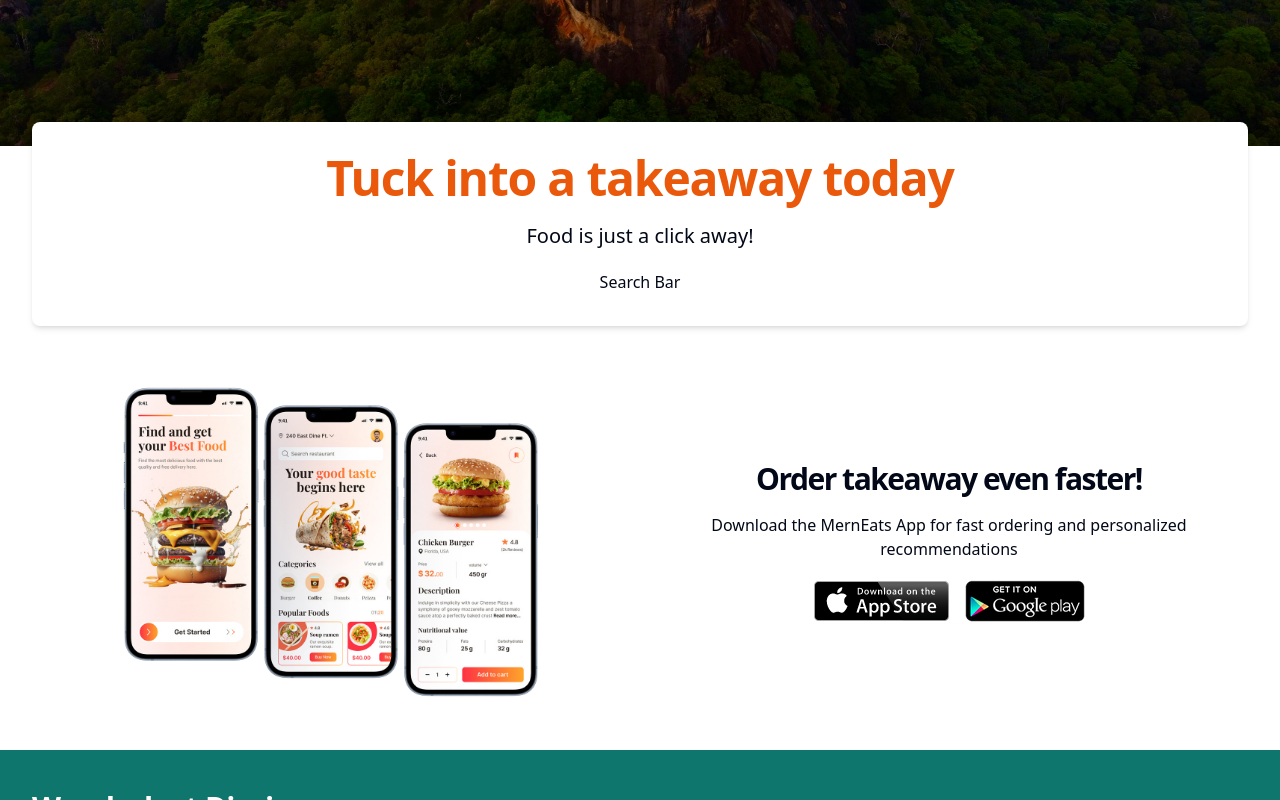
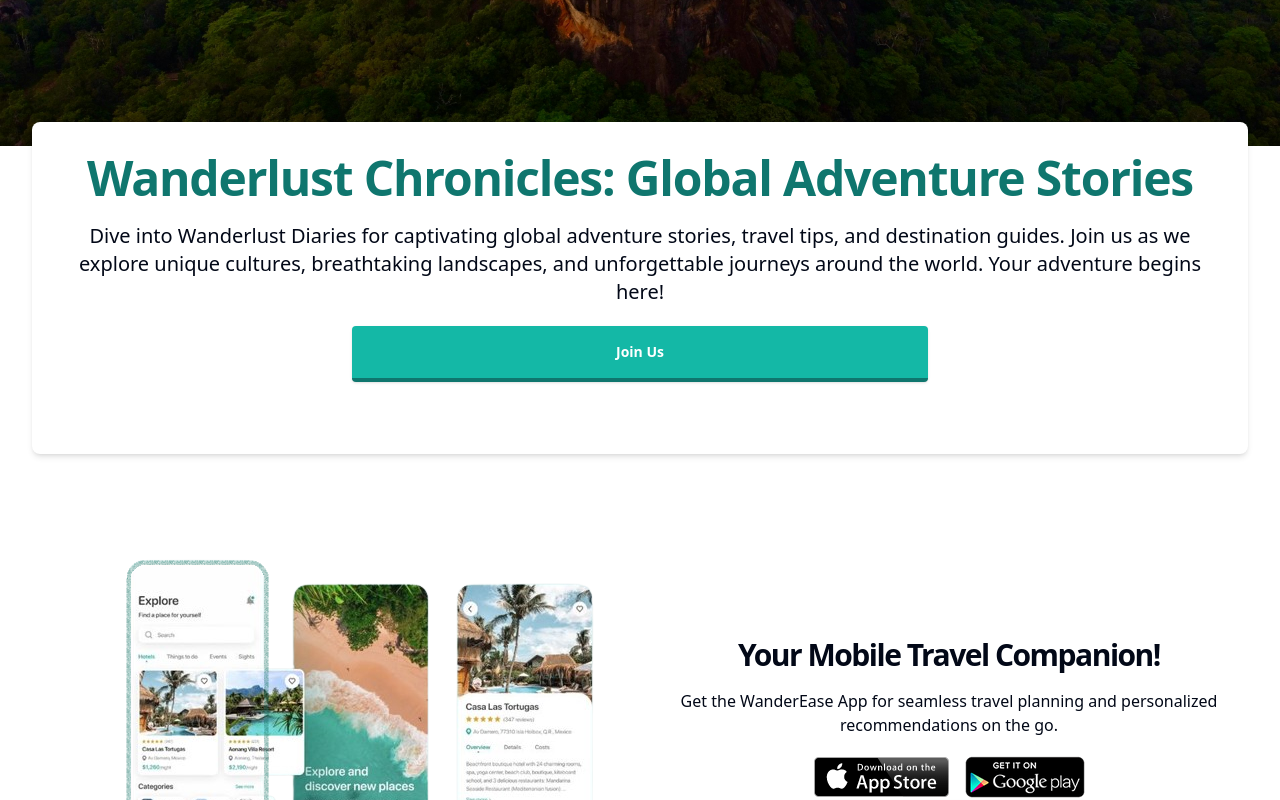
Before and after one commit to Madhushani-29/Blog-App-Frontend, a React (Vite) app: page / in a window 1280 px wide. Shown: the part 540-1340 px from the top of the page. Built offline with nearby package versions, Linux system fonts and the light colour scheme.

Commit message:
home page

```diff
--- a/src/pages/HomePage.tsx
+++ b/src/pages/HomePage.tsx
@@ -1,25 +1,26 @@
 import landing from "../assets/landing.png";
 import appDownload from "../assets/appDownload.png";
+import { Button } from "@/components/ui/button";
 
 const HomePage = () => {
 
     return (
         <div className='flex flex-col gap-12'>
             <div className='bg-white rounded-lg shadow-md py-8 flex flex-col gap-5 text-center -mt-16'>
-                <h1 className="text-5xl font-bold tracking-tight text-orange-600">Tuck into a takeaway today</h1>
-                <span className="text-xl">Food is just a click away!</span>
-                Search Bar
+                <h1 className="text-5xl font-bold tracking-tight text-teal-700">Wanderlust Chronicles: Global Adventure Stories</h1>
+                <span className="text-xl px-10">Dive into Wanderlust Diaries for captivating global adventure stories, travel tips, and destination guides. Join us as we explore unique cultures, breathtaking landscapes, and unforgettable journeys around the world. Your adventure begins here!</span>
+                <Button className="bg-teal-500 hover:bg-teal-400 text-white font-bold py-2 px-4 border-b-4 border-teal-700 hover:border-teal-500 rounded md:mx-80 mx-20  mb-10 h-14">Join Us</Button>
             </div>
             <div className="grid md:grid-cols-2 gap-5">
-                <img src={landing} alt="mobile preview image" />
-                <div className="flex flex-col items-center justify-center gap-4 text-center">
+                <img src={landing} alt="mobile preview image" className="ml-10"/>
+                <div className="flex flex-col items-center justify-center gap-4 text-center ">
                     <span className="font-bold text-3xl tracking-tighter">
-                        Order takeaway even faster!
+                        Your Mobile Travel Companion!
                     </span>
                     <span>
-                        Download the MernEats App for fast ordering and personalized recommendations
+                        Get the WanderEase App for seamless travel planning and personalized recommendations on the go.
                     </span>
-                    <img src={appDownload} alt="Playstore apple store" />
+                    <img src={appDownload} alt="Playstore apple store"  />
                 </div>
             </div>
         </div>
```
Also changed, not shown: src/assets/landing.png.
